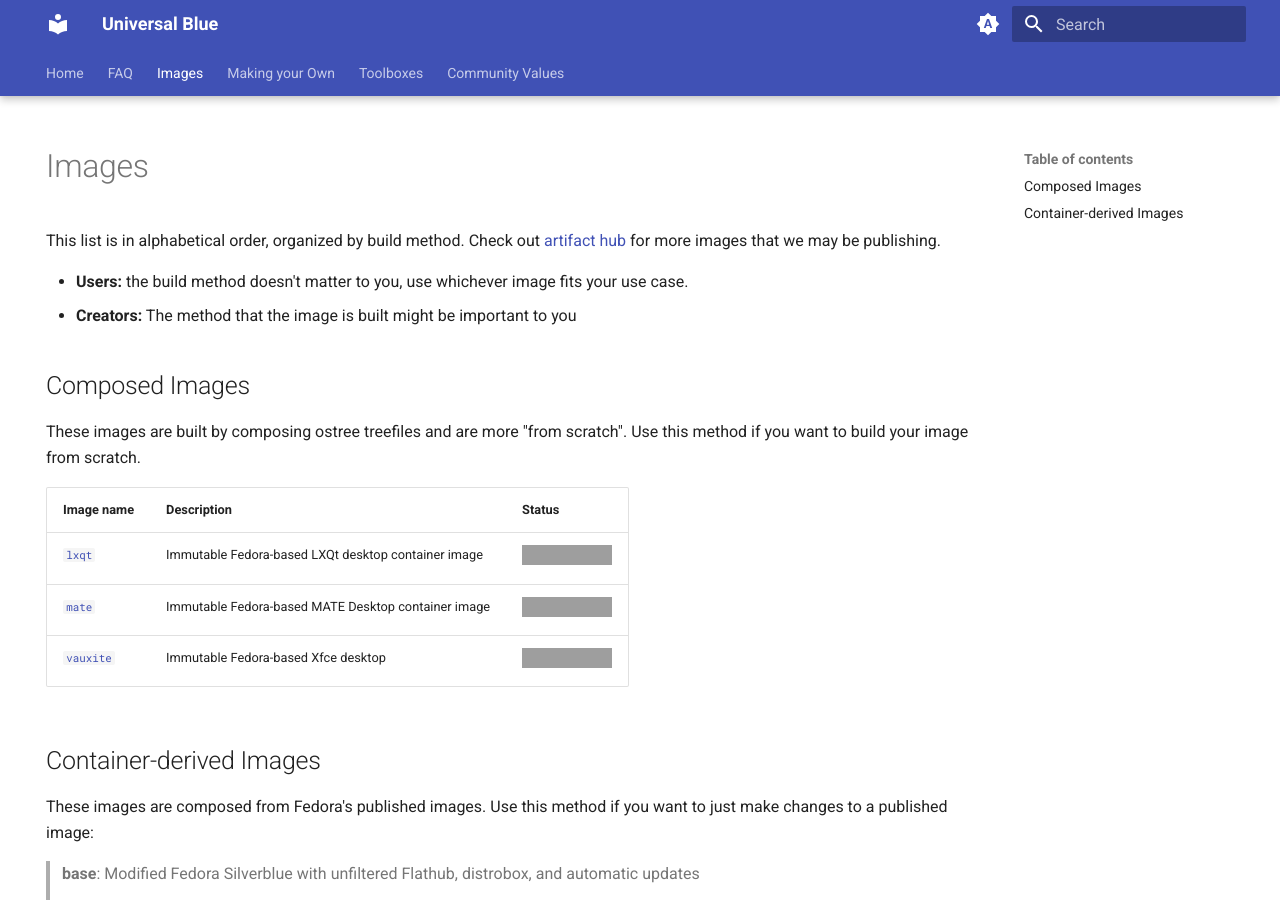
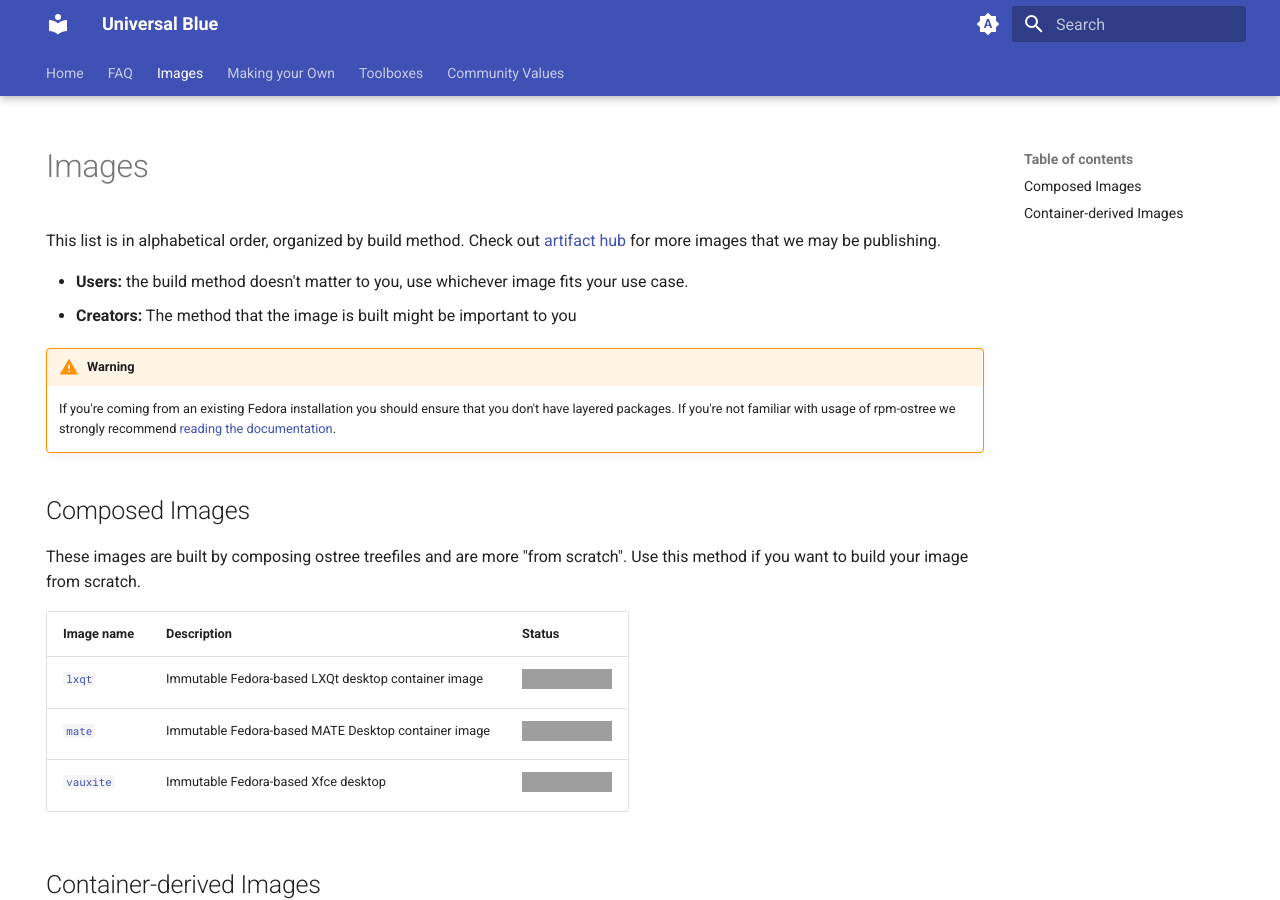
Before and after one commit to ublue-os/website, an MkDocs documentation site: the page built from docs/images.md, in a window 1280 px wide and 900 px high. Built offline with MkDocs 1.6.1 and Material for MkDocs 9.7.7, drawn with Linux system fonts in a browser that asks for light colours; a script that is not in the unit is left out; grey boxes are pictures that could not be loaded.

Commit message:
feat: add a warning about layered packages (#39)
* feat: add a warning about layered packages

* Update images.md

```diff
--- a/docs/images.md
+++ b/docs/images.md
@@ -8,6 +8,10 @@ Check out [artifact hub](https://artifacthub.io/packages/search?org=ublue-os&sor
 
 - **Users:** the build method doesn't matter to you, use whichever image fits your use case.
 - **Creators:** The method that the image is built might be important to you
+
+!!! warning
+
+    If you're coming from an existing Fedora installation you should ensure that you don't have layered packages. If you're not familiar with usage of rpm-ostree we strongly recommend [reading the documentation](https://coreos.github.io/rpm-ostree/).
 
 ## Composed Images
 
```
